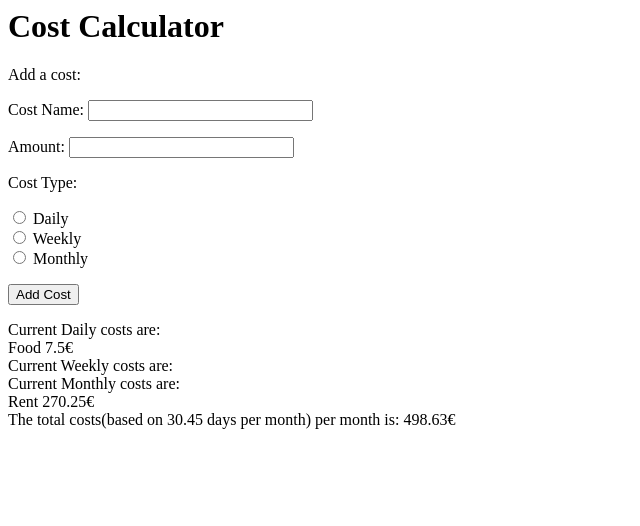
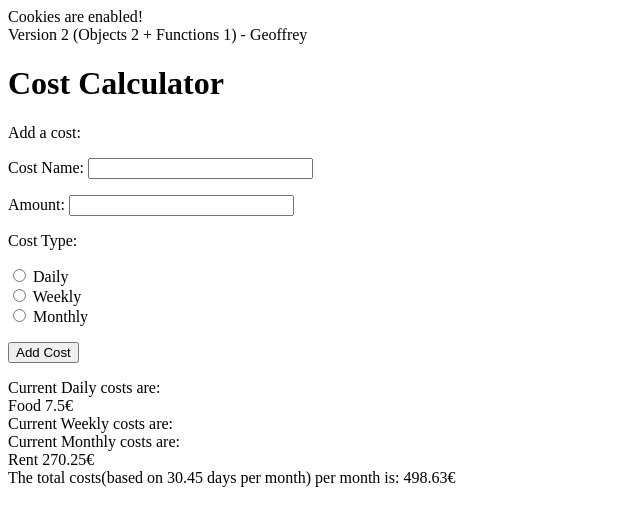
Before and after one commit to Zeppily/ECMAScript-Practice, a plain HTML site: page index.html in a window 1280 px wide. Both pictures are taken after a click on the button "Add Cost". Shown: the whole page, without its empty margins (0-640 px from the left). Drawn offline with Linux system fonts and the light colour scheme.

Commit message:
Objects 2 Functions 1 Added

```diff
--- /dev/null
+++ b/Objects2Functions1.js
@@ -0,0 +1,107 @@
+// Things that changed from first version:
+// Objects are created in a destructuring way. (maybe not efficient this way but good for learning.)
+// Functions are changed into function expressions.
+// Function Expression cookiesEnabled returns another function
+// Simple IIFE test example added that states current version of the code
+// Can't implement optional parameters as I dont use any currently. Seems simple enough anyway.
+
+// Destructuring Array
+const times = [  {span:"Daily", days:1},
+                {span:"Weekly", days:7},
+                {span:"Monthly", days:30.45},
+            ];
+
+const costSpan = [] = times;
+//Destructuring object
+const rent = {name:"Rent", amount:270.25, span:costSpan[2]};
+const food = {name:"Food", amount:7.50, span:costSpan[0]};
+
+const costs = [{name, amount, span} = rent, {name, amount, span} = food];
+
+
+// Output the lists in orderd fashion to the html page
+var displayCost = function () {
+    "use strict";
+    let output = "";
+    let arrayFilter = [];
+    // Order them by daily weekly monthly in the output
+    // For each type of bill
+    costSpan.forEach(type => {
+        output += "Current " + type.span + " costs are: <br/>"
+        // Filter to Daily / Monthly / Weekly from costs
+        arrayFilter = costs.filter(object => type.span == object.span.span)
+        // build string for each in filtered array
+        arrayFilter.forEach(cost => {
+            output += cost.name + " " + cost.amount + "€ <br/>";
+        })
+
+    });
+    document.getElementById("divOutput").innerHTML = output;
+};
+// submitting the value to the lists
+var calculate = function () {
+    // retreiving values from HTML
+    let name = document.getElementById("txtCost").value;
+    let amount = document.getElementById("txtAmount").value;
+    let type = document.querySelector('input[name="type"]:checked').value;
+    // createobject for costs
+    let temp = {
+        name: name,
+        amount: parseFloat(amount)
+    };
+    // Find costType in CostSpan and add to object before appending
+    let object = costSpan.find(element => element.span == type);
+    temp = {...temp, span: object};
+    costs.push(temp);
+    displayCost();
+    fullMonthCosts();
+};
+
+// calculate cost totals per month average and output them to the html
+var fullMonthCosts = function (){
+    let total = 0;
+    costs.forEach(element => {
+        if (element.span.span == "Daily"){
+            total += (element.amount * 30.45);
+        }else if (element.span.span == "Weekly"){
+            total += (element.amount * (30.45/7));
+        }else {
+            total += element.amount;
+        }
+    });
+    document.getElementById("totals").innerHTML = "The total costs(based on 30.45 days per month) per month is: " + total.toFixed(2) + "€";
+};
+
+// Checks if the browser has cookies enabled and return a function that can print the result
+var cookiesEnabled = function () {
+    "use strict";
+    if (navigator.cookieEnabled === true){
+        return function(){
+            document.getElementById("cookies").innerHTML = "Cookies are enabled!";
+        }
+    } else {
+        return function(){
+            document.getElementById("cookies").innerHTML = "Cookies are disabled!";
+        }
+    }
+};
+
+// Simple IIFE test function
+(function (version) {
+    document.getElementById("remark").innerHTML = version + " - Geoffrey";
+})("Version 2 (Objects 2 + Functions 1)");
+
+
+
+// Calling both functions cookiesEnabled and return function
+cookiesEnabled()();
+displayCost();
+fullMonthCosts();
+
+/* Current included features:
+.forEach
+const
+let
+.filter
+arrow functions
+*/
--- a/index.html
+++ b/index.html
@@ -4,6 +4,8 @@
         <title>ECMAScript Practice Geoffrey</title>
     </head>
     <body>
+        <div id="cookies"></div>
+        <div id="remark"></div>
         <h1>Cost Calculator</h1>
         <p>Add a cost:</p>
         <form>
@@ -32,6 +34,7 @@
 
         <div id="divOutput"></div>
         <div id="totals"> </div>
-        <script src="app.js"></script>
+        <!-- <script src="app.js"></script> -->
+        <script src="Objects2Functions1.js"></script>
     </body>
 </html>
```
